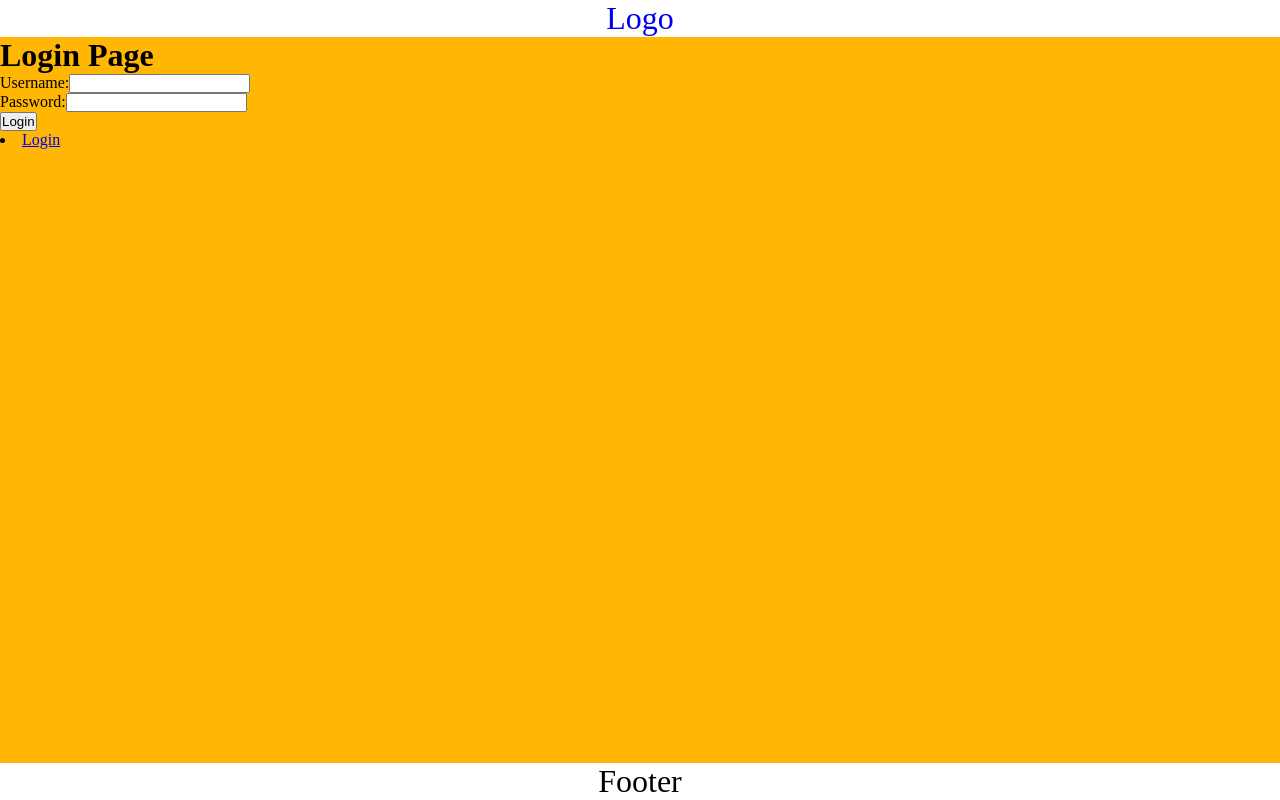
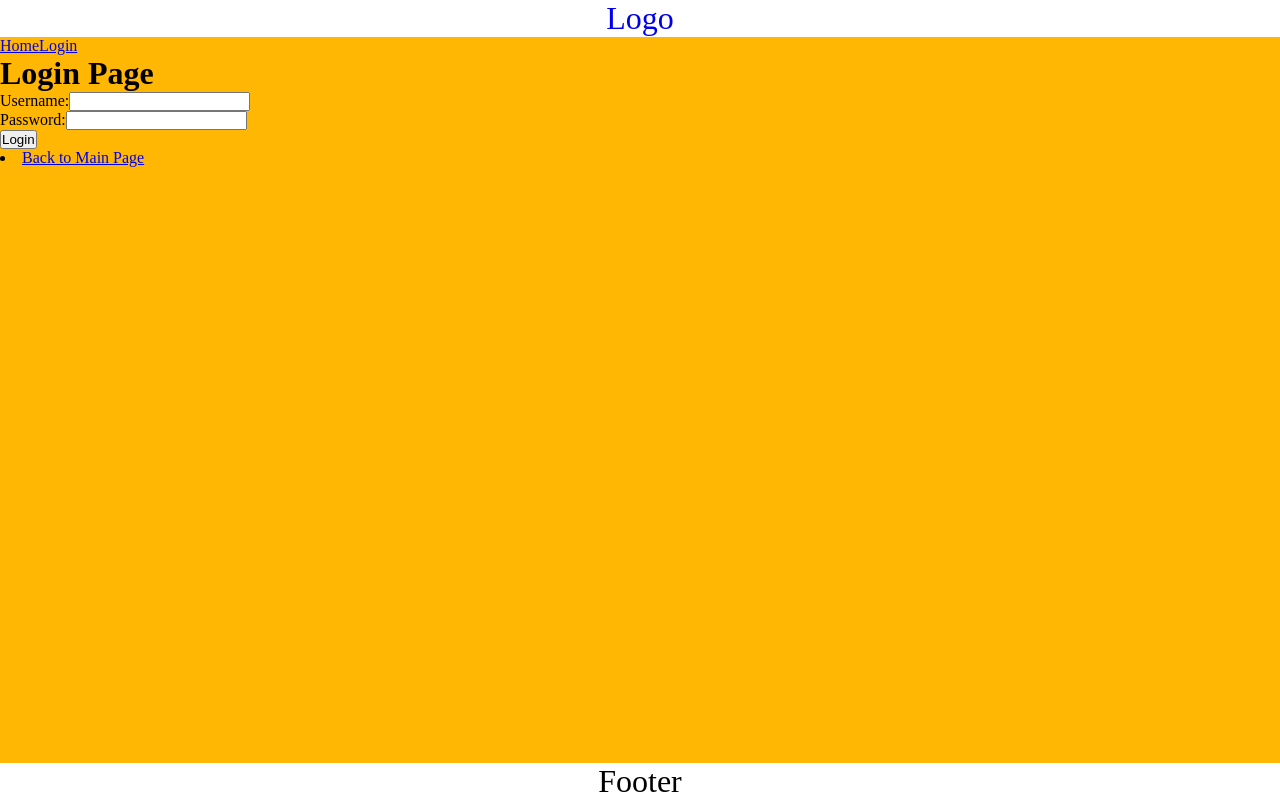
Before and after one commit to AnderDevitt/cafe-app, a React (Create React App) app: page /login in a window 1280 px wide. Built offline with nearby package versions, Linux system fonts and the light colour scheme.

Commit message:
navbar now handles display of current user and links work; the app can keep cueerntUser as global state; login registers currentUser

```diff
--- a/src/components/App.js
+++ b/src/components/App.js
@@ -1,4 +1,4 @@
-import React, {useState, useEffect, useReducer} from 'react'
+import React, { useEffect, useReducer} from 'react'
 import { reducer } from '../utils/reducer'
 import { StateContext } from '../utils/stateContext';
 import "../stylesheet.css"
@@ -15,17 +15,21 @@ import AdminPanel from './AdminPanel'
 import Report from './Report'
 import initialEmployeeList from '../data/employee-list.json'
 import Employees from './Employees'
+import Navbar from './Navbar'
 
 
 const App = () => {
 
-  // states
+  // initial values for states
   const initialState = {
-    employeeList: []
+    employeeList: [],
+    currentUser: ""
   }
 
   //useReducer to handle all states in the same object
   const [store, dispatch] = useReducer(reducer, initialState)
+  // current user of the system either admin or general-login account for staff
+  //const {currentUser} = store
 
   // populate employeeList with initial data when the app starts
   useEffect (
@@ -48,10 +52,11 @@ const App = () => {
           <li className="header">
             <Link className="home-link" to="/">Logo</Link>
           </li>
-
+          <Navbar />
+          {/* The routes using switch alias */}
           <Switch>
             <Route path="/employees" element={<Employees />} />
-
+            <Route path="/home" element={<Home />} />
             <Route path="/admin" element={<Admin />} />
             <Route path="/login" element={<Login />} />
             <Route path="/admin_panel" element={<AdminPanel />} />
--- a/src/components/Login.js
+++ b/src/components/Login.js
@@ -1,8 +1,12 @@
 import React from 'react'
 import { useState } from 'react'
-import { Link } from "react-router-dom";
+import { Link, useNavigate } from "react-router-dom";
+import { useGlobalState } from '../utils/stateContext'
 
 function Login() {
+  // we will dispatch to the reducer to send formData.user to the reducer
+  const {dispatch} = useGlobalState()
+  const navigate = useNavigate()
   const initialFormData = {
     user: "",
     password: ""
@@ -12,6 +16,8 @@ function Login() {
 
   const handleSubmit = (e) => {
     e.preventDefault()
+    console.log("you pressed submit")
+    console.log(formData) // code gets the user and password when button is clicked
 //     axios.post("https://URL.OF.API", formData)
 //     .then(response => {
 //       //get token from response
@@ -27,10 +33,19 @@ function Login() {
 //       window.location.href = 'whereever you want'
 //     })
 //     .catch(err => console.log(err));
+
+// dispatch calls setCurrentUser in the reducer with formData.user as the data
+dispatch({
+  type: "setCurrentUser",
+  data: formData.user
+})
+
 setFormData(initialFormData)
+navigate("/employees")
+
 }
 
-  const handleUser = (e) => {
+  const handleFormData = (e) => {
     setFormData({
       ...formData,
       [e.target.name]: e.target.value
@@ -45,16 +60,16 @@ setFormData(initialFormData)
             <form onSubmit={handleSubmit}>
               <div>
                 <label>Username:</label>
-                <input type="text" name="user" id="user" value={formData.user} onChange={handleUser}/>
+                <input type="text" name="user" id="user" value={formData.user} onChange={handleFormData}/>
               </div>
               <div>
                 <label>Password:</label>
-                <input type="password" name="password" id="password" value={formData.password} onChange={handleUser}/>
+                <input type="password" name="password" id="password" value={formData.password} onChange={handleFormData}/>
               </div>
               <input type="submit" value="Login" />
             </form>
         <li>
-             <Link to="/admin">Login</Link>
+             <Link to="/home">Back to Main Page</Link>
         </li>
     </div>
   )
--- /dev/null
+++ b/src/components/Navbar.js
@@ -0,0 +1,40 @@
+import { Link, useNavigate } from "react-router-dom"
+import { useGlobalState } from "../utils/stateContext"
+
+const Navbar = () => {
+    const {store, dispatch} = useGlobalState()
+    const {currentUser} = store
+
+    const navigate = useNavigate()
+
+    const logout = (e) => {
+        e.preventDefault()
+        dispatch({
+            type: "setCurrentUser",
+            data: ""
+        })
+        navigate("/home")
+    }
+
+    return (
+        <nav>
+            <Link to="/home">Home</Link>
+            { currentUser ?
+            <>
+                <Link to="/employees">Staff Shifts</Link>
+                {currentUser}
+                <Link to="/home" onClick={logout}>Logout</Link>
+            </>
+            :
+            <>
+                <Link to="/login">Login</Link>
+            </>
+
+
+
+            }
+        </nav>
+
+    )
+}
+export default Navbar
--- a/src/utils/reducer.js
+++ b/src/utils/reducer.js
@@ -16,6 +16,13 @@ export const reducer = (state, action) => {
                 employeeList: action.data
             }
         }
+        case "setCurrentUser": {
+            // takes the logged in user from the login form and sets this value to the currentUser state globally
+            return {
+                ...state,
+                currentUser: action.data
+            }
+        }
         // default in case none of the cases activate
         default: return state
     }
```
Lines whose indentation alone changed are shown as unchanged.
